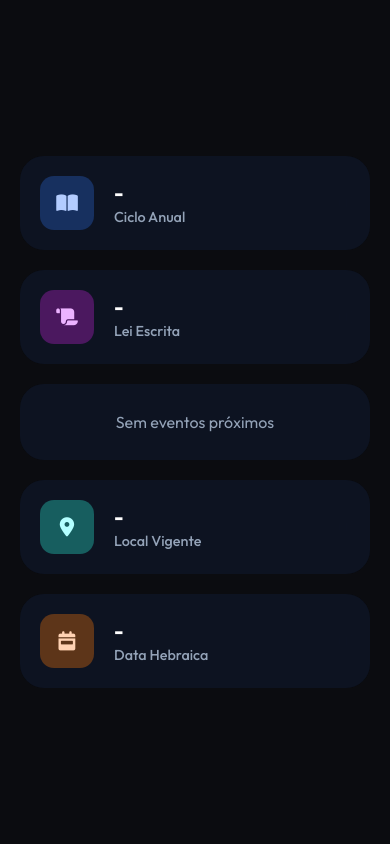
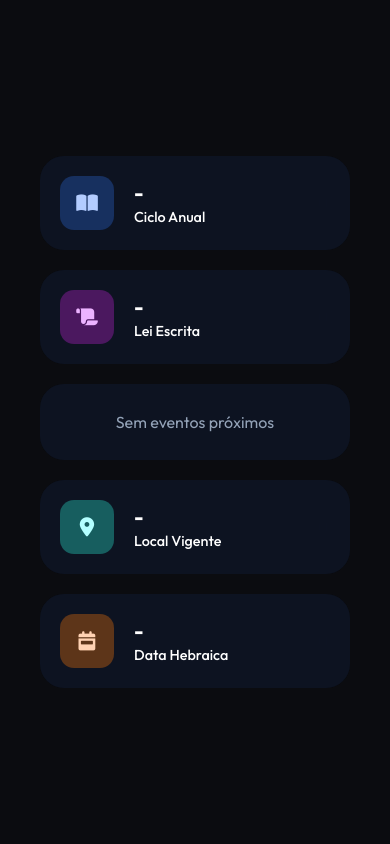
Before and after one commit to jewfaith/jewfaith.github.io, a PHP site: page / in a window 390 px wide. Run offline with PHP 8.4, Linux system fonts and the light colour scheme.

Commit message:
Modify body min-height, min-width, and padding
Updated body styles for responsive design and adjusted padding.

```diff
--- a/style.css
+++ b/style.css
@@ -19,16 +19,17 @@
 }
 
 body {
+    min-height: 100dvh;
+    min-width: 100dvw;
     font-family: var(--font-family);
     background-color: var(--bg-color);
     color: var(--text-primary);
-    min-height: 100vh;
     display: flex;
     justify-content: center;
     align-items: center;
     overflow-x: hidden;
     position: relative;
-    padding: 20px;
+    padding: 40px;
 }
 
 @keyframes fadeUp {
@@ -202,7 +203,8 @@ i {
 
 /* Other Categories */
 .icon-circle.fast {
-    background: hsla(215, 30%, 25%, 0.9); /* Less saturated for fasts */
+    background: hsla(215, 30%, 25%, 0.9);
+    /* Less saturated for fasts */
     color: hsla(215, 100%, 85%, 1);
 }
 
@@ -234,7 +236,6 @@ i {
 .card-subtitle,
 .timer-countdown {
     font-size: 0.9rem;
-    color: #94a3b8;
     font-weight: 500;
 }
 
```
